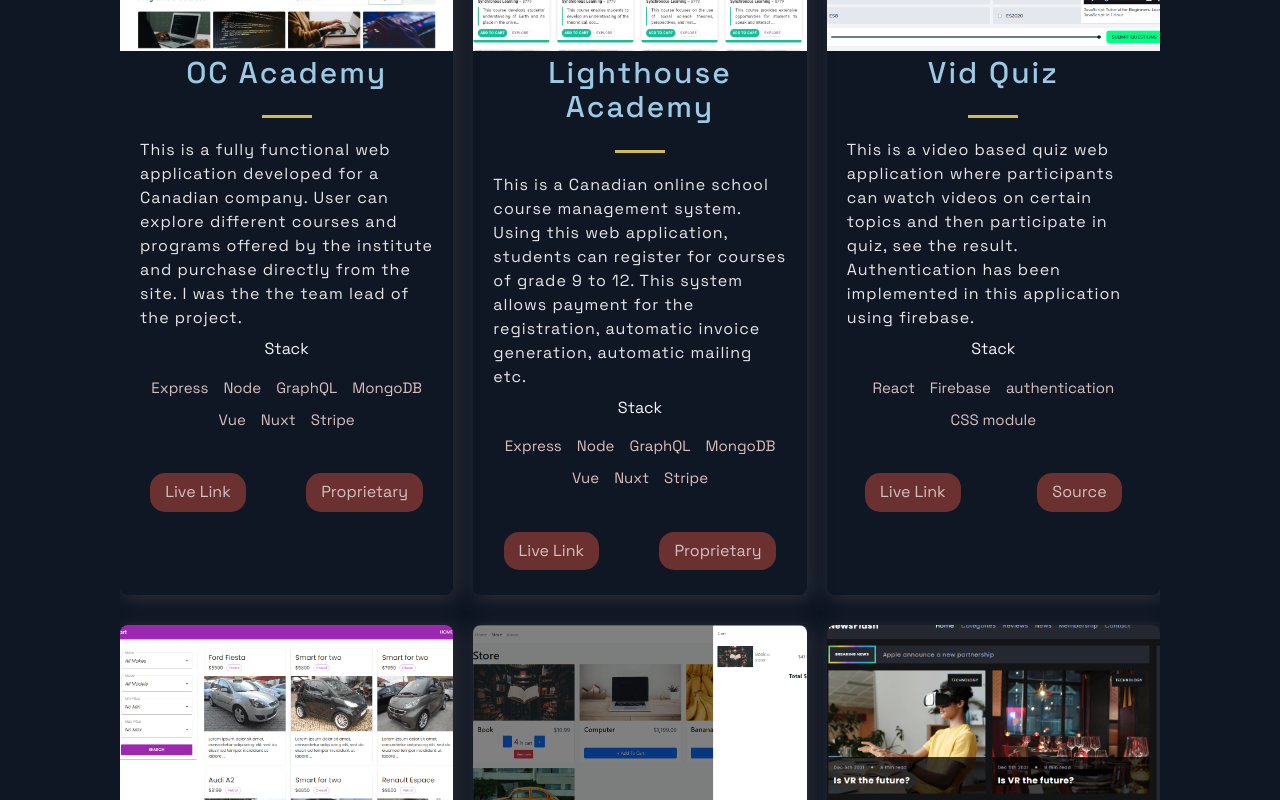
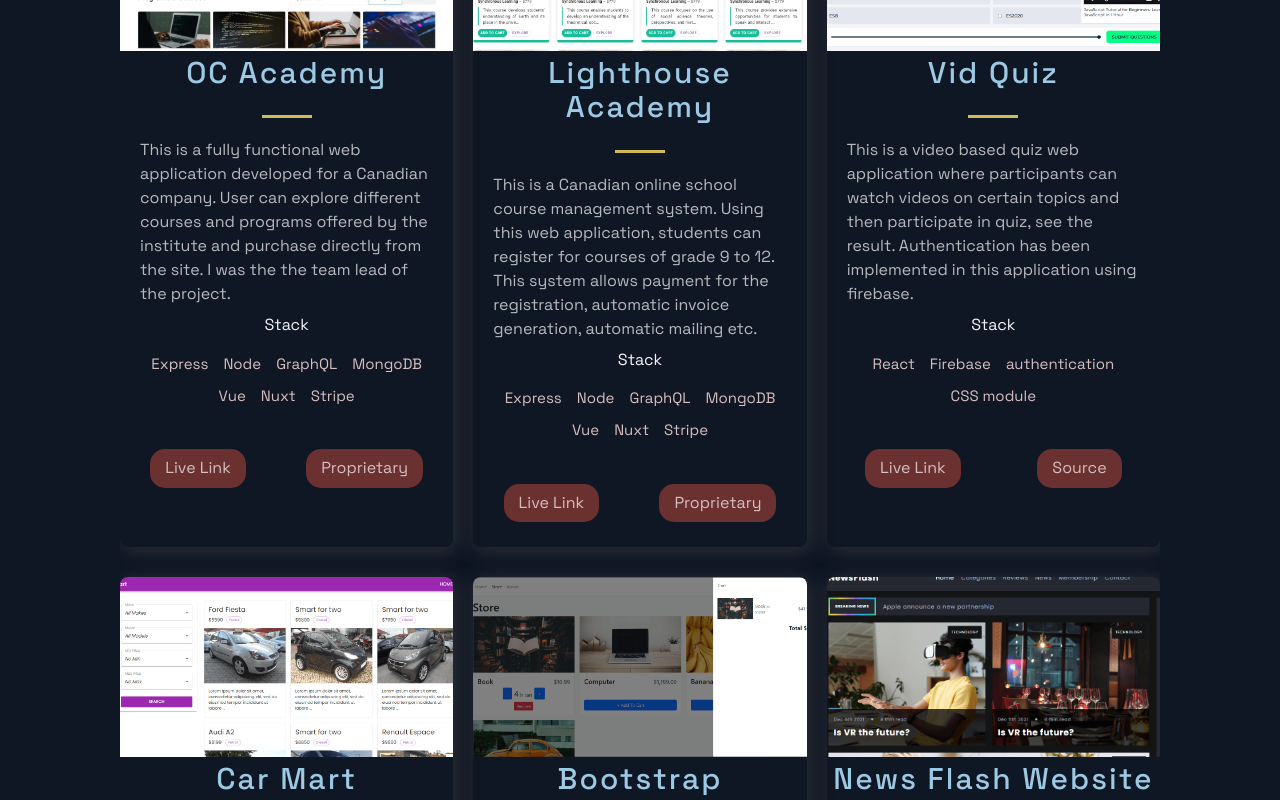
Before and after one commit to devshafi/devshafi.github.io, a Next.js app: page / in a window 1280 px wide. Shown: the part 1020-1820 px from the top of the page. Built offline with nearby package versions, Linux system fonts and the light colour scheme.

Commit message:
updated data

```diff
--- a/src/components/Accomplishments/Acomplishments.js
+++ b/src/components/Accomplishments/Acomplishments.js
@@ -4,8 +4,8 @@
 import { Box, Boxes, BoxNum, BoxText } from './AccomplishmentsStyles';
 
 const data = [
+  { number: 8, text: 'Company Projects', },
   { number: 5, text: 'Android Applications' },
-  { number: 8, text: 'Company Projects', },
   { number: 300, text: 'Problem Solving', },
   { number: 10, text: 'Open Source Projects', }
 ];
--- a/src/components/Projects/ProjectsStyles.js
+++ b/src/components/Projects/ProjectsStyles.js
@@ -18,8 +18,7 @@
 @media ${(props) => props.theme.breakpoints.sm} {
   display: flex;
   flex-direction: column;
-  padding: 2rem;
-  padding-bottom: 0;
+  padding: 2rem 1rem;
 }
 
 `
@@ -70,11 +69,10 @@
 export const CardInfo = styled.p`
   width: 100%;
   padding: 0 2rem;
-  color: #e4e6e7;
-  font-style: 2rem;
+  /* font-style: 2rem; */
   line-height: 24px;
   text-align: start;
-  letter-spacing: 1px;
+  color: rgba(255, 255, 255, 0.7);
 `;
 
 
```
